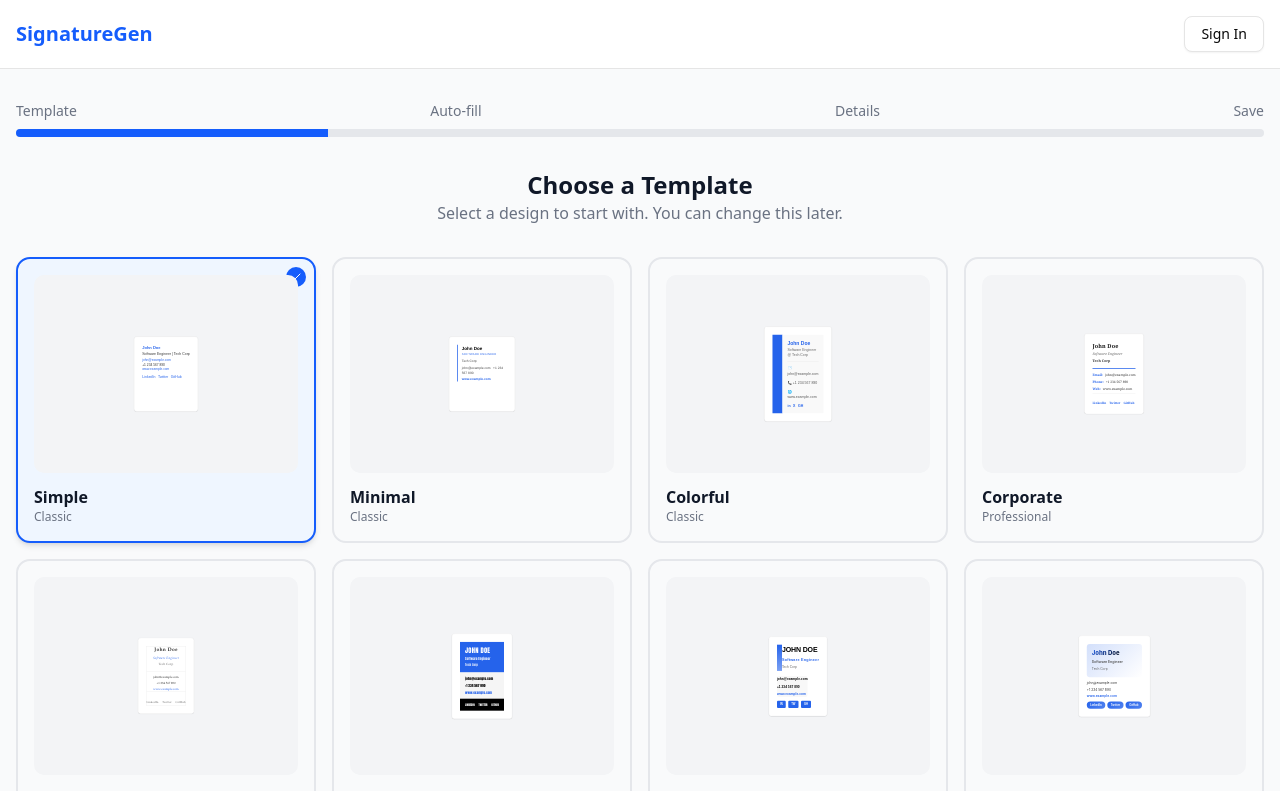
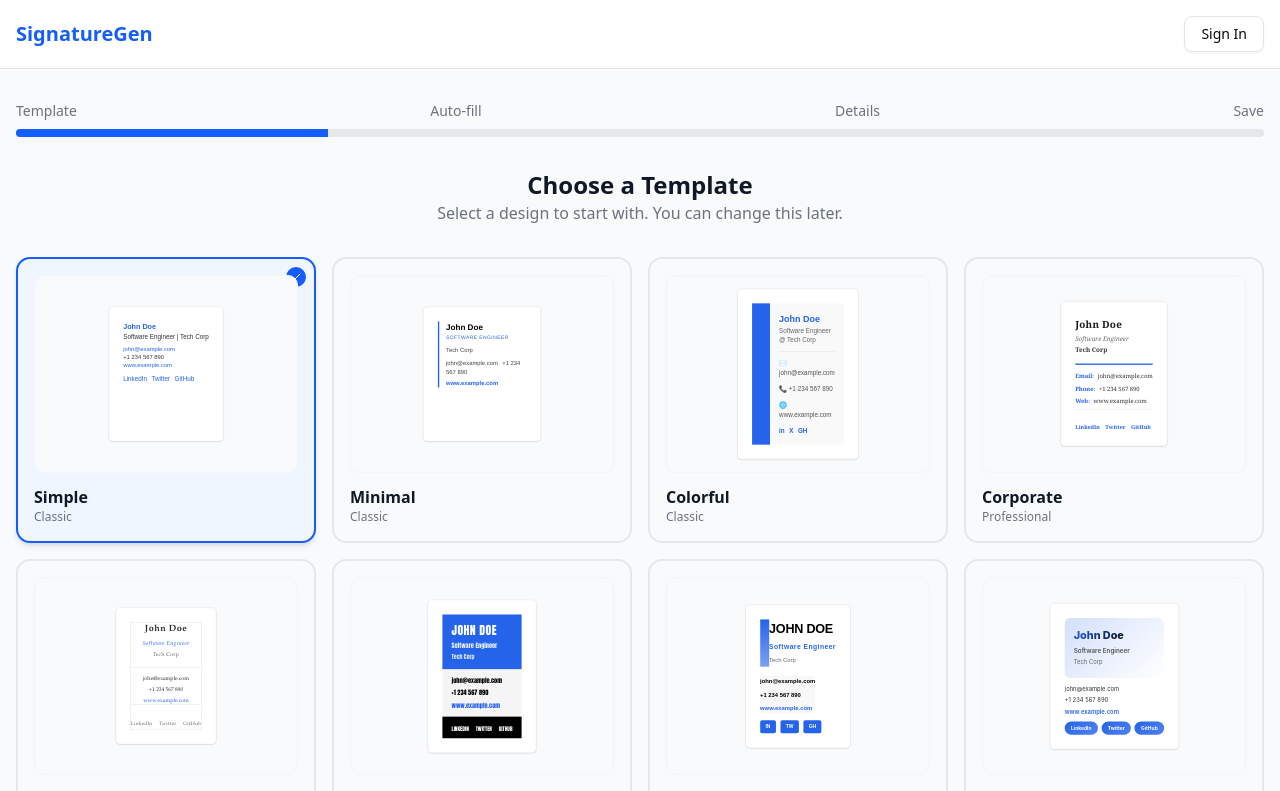
Before and after one commit to MFaahir/email-signature, a Next.js app: page /generator in a window 1280 px wide. Shown: the top 791 px of the page. Built offline with nearby package versions, Linux system fonts and the light colour scheme; no server answers.

Commit message:
style: improve template preview scale and styling in generator

```diff
--- a/components/signature-creator/TemplateSelector.tsx
+++ b/components/signature-creator/TemplateSelector.tsx
@@ -55,9 +55,9 @@ export function TemplateSelector({ selectedTemplate, onSelect, onNext }: Templat
                 <Check className="w-3 h-3 text-white" />
               </div>
             )}
-            <div className="aspect-[4/3] bg-gray-100 rounded-lg mb-3 overflow-hidden relative group-hover:shadow-sm transition-all">
+            <div className="aspect-[4/3] bg-gray-50 rounded-lg mb-3 overflow-hidden relative group-hover:shadow-md transition-all border border-gray-100">
               <div className="absolute inset-0 flex items-center justify-center">
-                <div className="transform scale-[0.25] origin-center w-[600px] flex justify-center pointer-events-none select-none">
+                <div className="transform scale-[0.45] origin-center w-[600px] flex justify-center pointer-events-none select-none">
                   <SignaturePreview data={dummyData} template={template.id} />
                 </div>
               </div>
```
